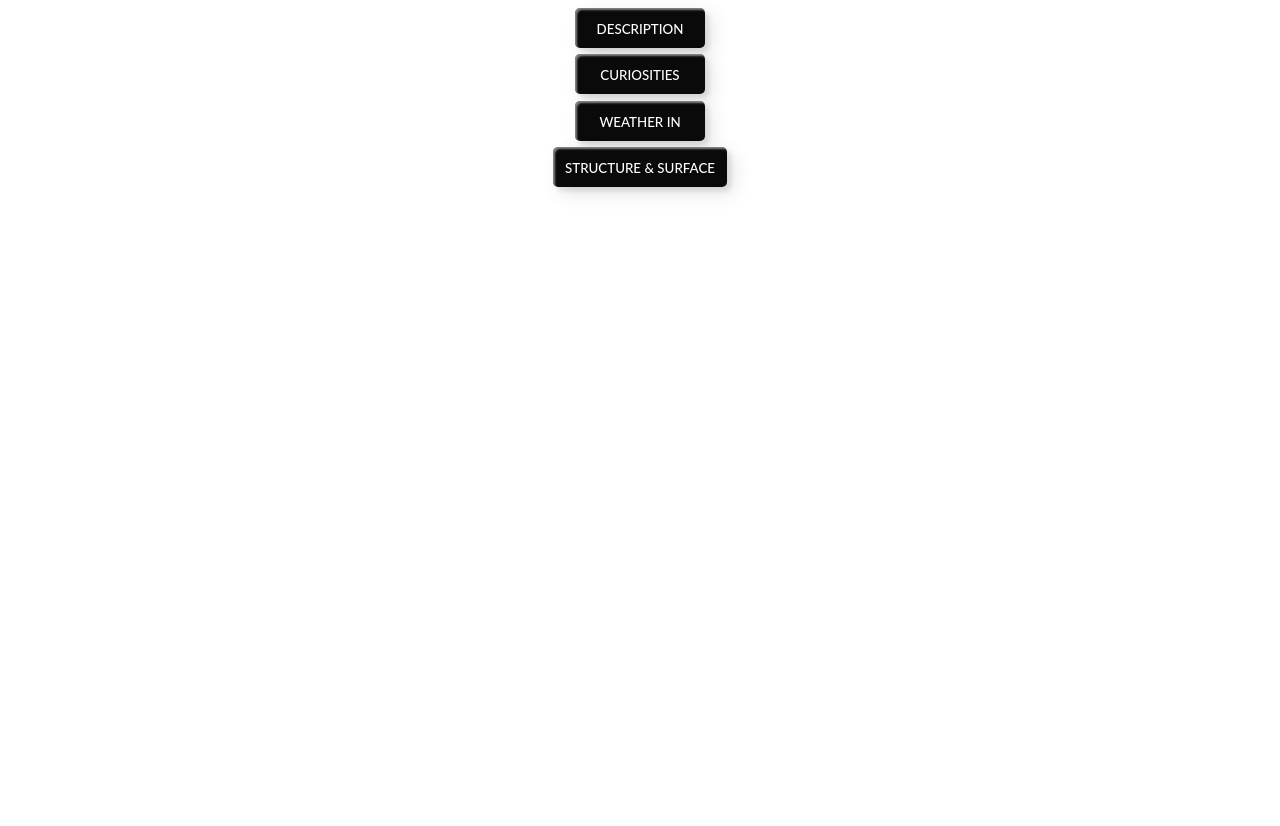
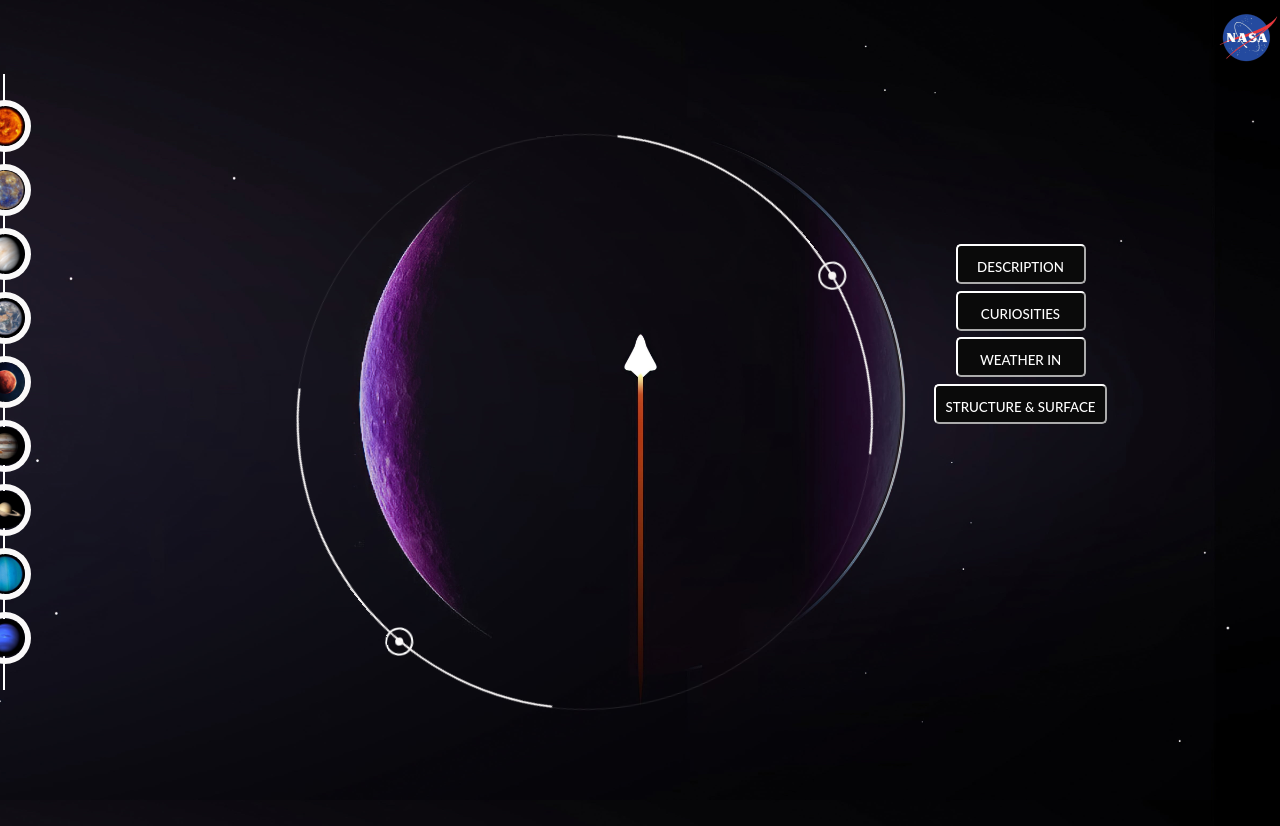
Before and after one commit to Carol21d/Nasa, a Vue app: page / in a window 1280 px wide. Before the commit the page ends 800 px from the top, so only its background shows below. Built offline with nearby package versions, Linux system fonts and the light colour scheme; the HTML template or start-up script is replaced by a standard one.

Commit message:
maquetacion dashboard

```diff
--- a/src/App.vue
+++ b/src/App.vue
@@ -1,15 +1,13 @@
 <script setup>
 import { RouterLink, RouterView } from 'vue-router'
-// import Planets from './components/Planets.vue';
-// import Ellipse from './components/Ellipse.vue'
-import Menu from './components/Menu.vue'
+
+import HomeView from './views/HomeView.vue';
 </script>
 
 <template>
-  <!-- <Planets/> -->
- <!-- <Ellipse/> -->
- <Menu/>
-  <RouterView />
+
+ <HomeView/>
+  <!-- <RouterView /> -->
 </template>
 
 <style scoped></style>
--- a/src/components/Ellipse.vue
+++ b/src/components/Ellipse.vue
@@ -11,12 +11,12 @@
 
   <style lang="scss">
   .ellipses-container {
-    width: 30rem;
-    height: 30rem;
+    width: 35.9rem;
+    height: 35.9rem;
     border-radius: 50%;
     margin: 0 auto;
     position: relative;
-    top: 5rem;
+    top: 9rem;
   }
 
   .ellipses {
@@ -30,14 +30,14 @@
     width: 100%;
     height: 100%;
     border-width: 1px;
-    border-color: rgba(12, 12, 12, 0.1);
+    border-color: rgba(253, 253, 253, 0.1);
     animation: ellipsesOrbit 15s ease-in-out infinite;
   }
 
   .ellipses__outer--thick {
     width: 99.5%;
     height: 99.5%;
-    border-color: rgb(252, 0, 0) transparent;
+    border-color: rgb(248, 245, 245) transparent;
     border-width: 2px;
     transform: rotate(-45deg);
     animation: ellipsesRotate 15s ease-in-out infinite;
@@ -47,9 +47,9 @@
     width: 1.5rem;
     height: 1.5rem;
     border-width: 2px;
-    border-color: rgb(0, 255, 128);
-    top: 2.5rem;
-    right: 23.375rem;
+    border-color: rgb(248, 248, 247);
+    top: 0.6rem;
+    right: 24.374rem;
   }
 
   .ellipses__orbit:before {
@@ -58,7 +58,7 @@
     height: 0.5rem;
     border-radius: 50%;
     display: inline-block;
-    background-color: blue;
+    background-color: rgb(247, 246, 243);
     margin: 0 auto;
     left: 0;
     right: 0;
@@ -71,8 +71,8 @@
     width: 1.5rem;
     height: 1.5rem;
     border-width: 2px;
-    border-color: rgb(255, 0, 208);
-    top: 2.5rem;
+    border-color: rgb(255, 255, 255);
+    top: 30.1rem;
     right: 4.755rem;
   }
 
@@ -82,7 +82,7 @@
     height: 0.5rem;
     border-radius: 50%;
     display: inline-block;
-    background-color: blue;
+    background-color: rgb(255, 255, 255);
     margin: 0 auto;
     left: 0;
     right: 0;
--- /dev/null
+++ b/src/components/LogoNasa.vue
@@ -0,0 +1,8 @@
+<template>
+    <div>
+        <img src="../assets/nasa.png" alt="nasa-logo">
+
+    </div>
+</template>
+<style lang="scss">
+</style>
--- a/src/components/Menu.vue
+++ b/src/components/Menu.vue
@@ -30,7 +30,7 @@
         transition: all 0.3s ease;
         position: relative;
         display: inline-block;
-        box-shadow: inset 2px 2px 2px 0px rgba(255, 255, 255, .5), 7px 7px 20px 0px rgba(0, 0, 0, .1), 4px 4px 5px 0px rgba(0, 0, 0, .1);
+
         outline: none;
 
 
@@ -45,7 +45,7 @@
         line-height: 42px;
         padding: 0;
         border-color: white;
-        border: none;
+
 
 
 
@@ -66,6 +66,7 @@
         top: 0;
         background: rgba(2, 126, 251, 1);
         transition: all 0.3s ease;
+
     }
 
     .btn-description:before {
@@ -81,6 +82,7 @@
     .btn-description:hover {
         background: transparent;
         box-shadow: none;
+        border:none;
     }
 
     .btn-description:hover:before {
@@ -131,7 +133,7 @@
         line-height: 42px;
         padding: 0;
         border-color: white;
-        border: none;
+
 
 
 
@@ -167,6 +169,7 @@
     .btn-curiosidades:hover {
         background: transparent;
         box-shadow: none;
+        border:none;
     }
 
     .btn-curiosidades:hover:before {
@@ -219,7 +222,7 @@
         line-height: 42px;
         padding: 0;
         border-color: white;
-        border: none;
+
 
 
 
@@ -255,6 +258,7 @@
     .btn-weather:hover {
         background: transparent;
         box-shadow: none;
+        border:none;
     }
 
     .btn-weather:hover:before {
@@ -305,7 +309,6 @@
         line-height: 42px;
         padding: 0;
         border-color: white;
-        border: none;
 
 
 
@@ -341,6 +344,7 @@
     .btn-structure:hover {
         background: transparent;
         box-shadow: none;
+        border:none;
     }
 
     .btn-structure:hover:before {
--- a/src/components/Planets.vue
+++ b/src/components/Planets.vue
@@ -89,7 +89,7 @@ img {
   display: flex;
   flex-direction: column;
   padding: 32px 0 32px 32px;
-  border-left: 2px solid rgb(245, 0, 0);
+  border-left: 2px solid rgb(255, 255, 255);
   font-size: 1.125rem;
 }
 .timeline-item {
@@ -115,7 +115,7 @@ img {
   margin-left: -52px;
   flex-shrink: 0;
   overflow: hidden;
-  box-shadow: 0 0 0 6px #fff;
+  box-shadow: 0 0 0 6px #faf9f9;
 
   svg {
       width: 20px;
@@ -156,6 +156,7 @@ img {
     display: block;
     text-decoration: underline;
     display: flex;
- margin-top: 0.2em;
+    margin-top: 0.2em;
+    color: white;
 }
 </style>
--- a/src/components/WelcomeItem.vue
+++ /dev/null
@@ -1,3 +0,0 @@
-<template></template>
-
-<style scoped></style>
--- a/src/views/HomeView.vue
+++ b/src/views/HomeView.vue
@@ -1,9 +1,70 @@
 <script setup>
-import TheWelcome from '../components/TheWelcome.vue'
+import Planets from '../components/Planets.vue';
+import Ellipse from '../components/Ellipse.vue';
+import Menu from '../components/Menu.vue';
+import LogoNasa from '../components/LogoNasa.vue';
+
 </script>
 
 <template>
-  <main>
-    <TheWelcome />
-  </main>
+  <div class="container">
+    <div class="aside">
+      <Planets />
+    </div>
+
+    <div class="main">
+      <Ellipse class="container-ellipse" />
+      <Menu class="container-menu" />
+      <LogoNasa class="nasa"/>
+    </div>
+  </div>
 </template>
+<style lang="scss">
+
+body{
+ background: url('../assets/background.jpg') no-repeat center center fixed;
+
+ -webkit-background-size: cover;
+  -moz-background-size: cover;
+  -o-background-size: cover;
+  background-size: cover;
+}
+.container {
+  display: flex;
+  flex-direction: row;
+  justify-content: space-around;
+
+
+  .aside {
+    display: flex;
+    position: relative;
+    right: 6.9em;
+    top: 3em;
+  }
+
+  .main {
+    display: flex;
+    flex-direction: row;
+    justify-content: center;
+
+    .container-ellipse {
+      display: flex;
+      justify-content: center;
+      position: relative;
+      right: 3.9em;
+      top: 7.9em;
+    }
+
+    .container-menu {
+      display: flex;
+    }
+
+    .nasa{
+      position: relative;
+      left: 7em;
+
+    }
+  }
+
+}
+</style>
```
Also changed, not shown: src/components/HelloWorld.vue (deleted, +0 -8 lines), src/components/TheWelcome.vue (deleted, +0 -8 lines), src/assets/background.jpg (added), src/assets/nasa.png (added).
